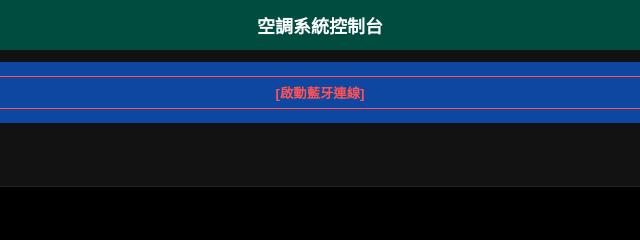
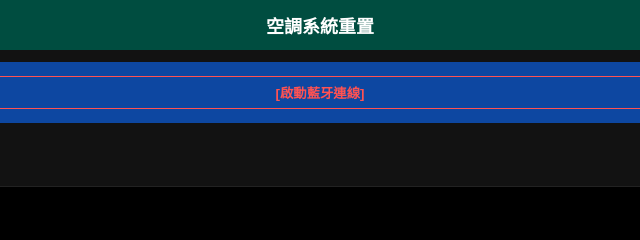
Before and after one commit to jacol0417/BLErs232, a plain HTML site: page index.html in a window 1280 px wide. Shown: the top 240 px of the page, 320-960 px from the left. Drawn offline with Linux system fonts and the light colour scheme.

Commit message:
修正文字

```diff
--- a/index.html
+++ b/index.html
@@ -3,7 +3,7 @@
 <head>
     <meta charset="UTF-8">
     <meta name="viewport" content="width=device-width, initial-scale=1.0, maximum-scale=1.0, user-scalable=no">
-    <title>空調系統控制台</title>
+    <title>空調系統重置</title>
 
     <style>
         body { margin: 0; padding: 0; background-color: #121212; color: #ffffff; font-family: monospace; display: flex; flex-direction: column; height: 100vh; overflow: hidden; }
@@ -18,7 +18,7 @@
 </head>
 <body>
 
-    <div class="header">空調系統控制台</div>
+    <div class="header">空調系統重置</div>
     <div class="control-panel">
         <button class="status-btn" id="conn-status" onclick="handleConnection()">[啟動藍牙連線]</button>
     </div>
```
